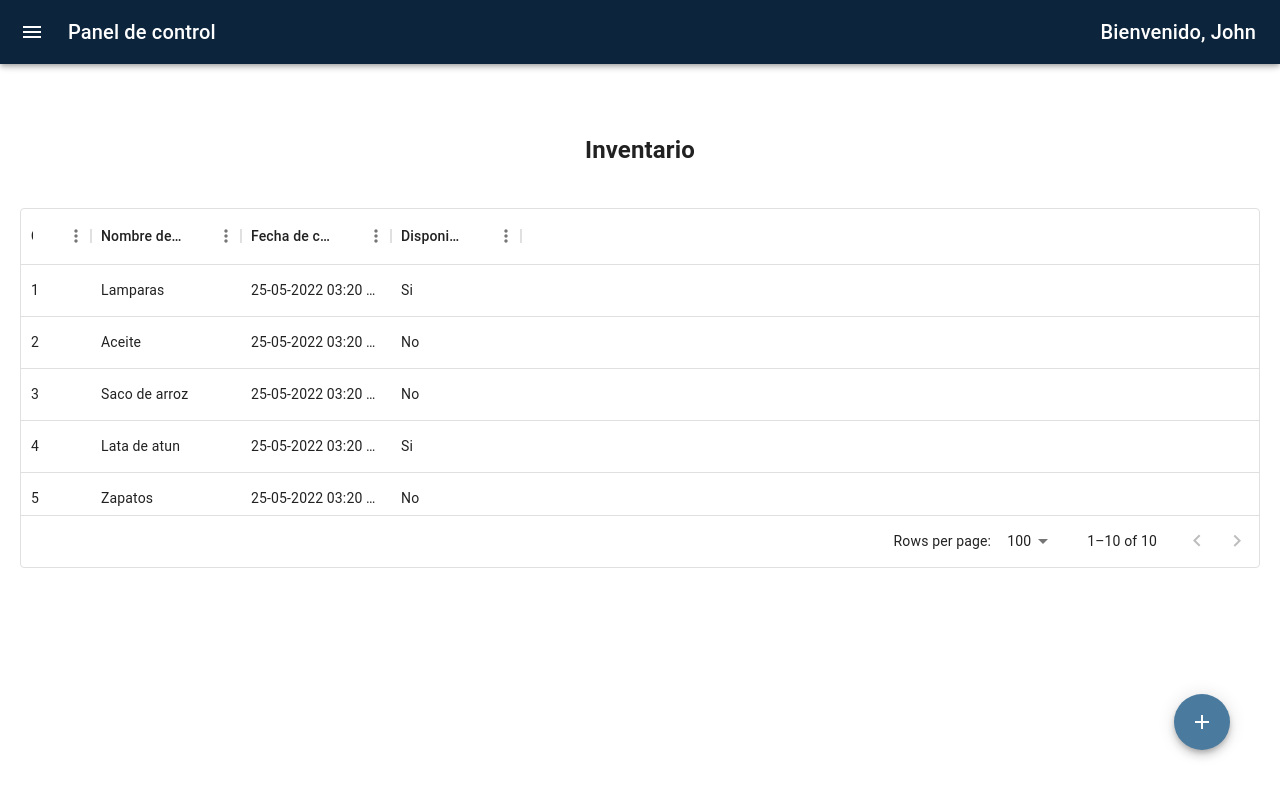
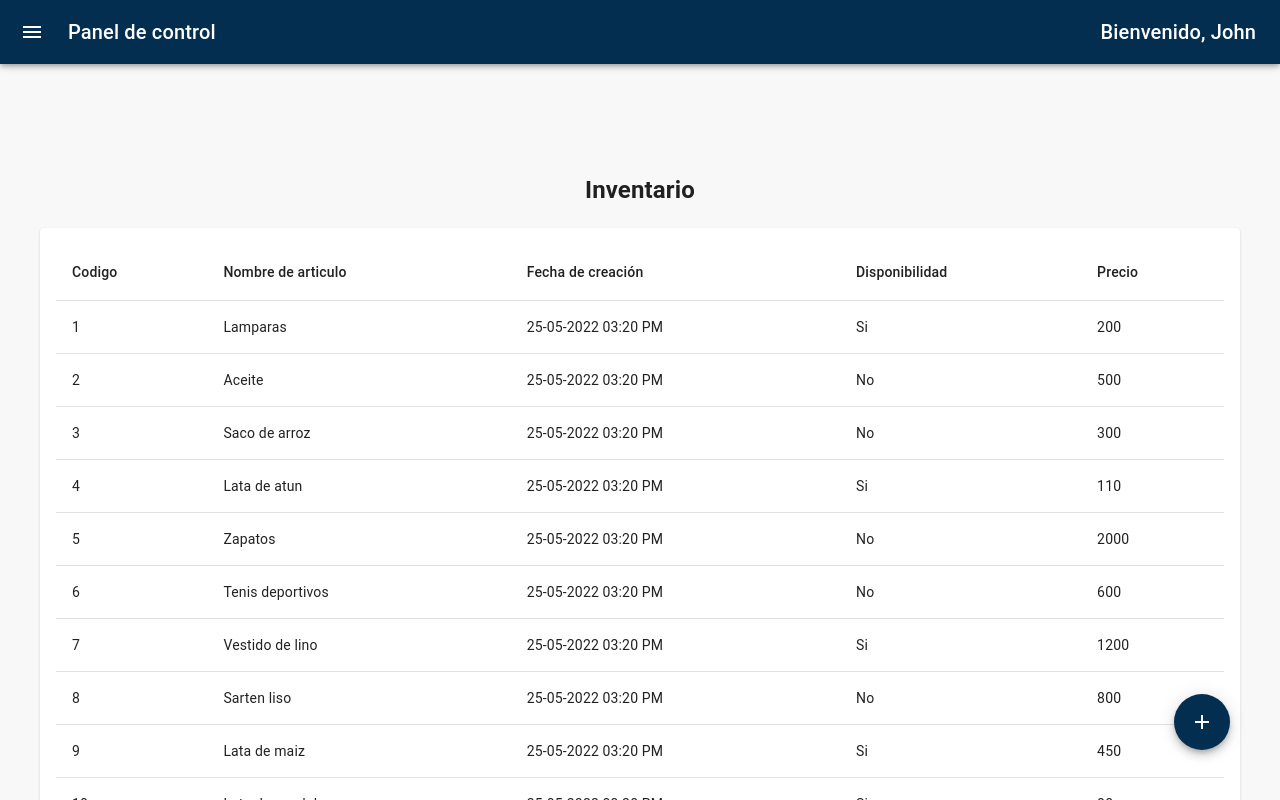
Before and after one commit to jecsdev/genesys-core, a React (Create React App) app: page /inventory in a window 1280 px wide. Built offline with nearby package versions, Linux system fonts and the light colour scheme.

Commit message:
Change application theme and refactoring tables

```diff
--- a/package.json
+++ b/package.json
@@ -47,5 +47,8 @@
       "last 1 firefox version",
       "last 1 safari version"
     ]
+  },
+  "devDependencies": {
+    "@babel/plugin-proposal-private-property-in-object": "^7.21.11"
   }
 }
--- a/src/App.css
+++ b/src/App.css
@@ -1,9 +1,15 @@
 .App {
   text-align: center;
+  background-color: #f8f8f8;
+  width: 100vw;
+  height: 100vh;
+  overflow: auto;
 }
 
 .container{
   background-color: #f8f8f8;
+  width: 100vw;
+  height: 100vh;
 }
 
 .App-logo {
@@ -14,6 +20,13 @@
 @media (prefers-reduced-motion: no-preference) {
   .App-logo {
     animation: App-logo-spin infinite 20s linear;
+  }
+}
+
+@media (max-width: 40px) {
+  .table th,
+  .table td {
+    font-size: 2px;
   }
 }
 
@@ -49,6 +62,18 @@
   margin-right: 12px;
 }
 
+.inventory-card{
+  margin: 40px;
+}
+.inventory-table{
+  height: 50vh;
+  width: 100%;
+  padding: 20px;
+  margin-left: auto;
+  margin-right: auto;
+  white-space: nowrap;
+}
+
 .fab{
   position: fixed;
   bottom: 50px;
--- a/src/App.jsx
+++ b/src/App.jsx
@@ -4,7 +4,6 @@ import Inventory from './pages/Inventory';
 import Home from './pages/Home';
 import NotFound from './pages/NotFound';
 import { BrowserRouter, Routes, Route } from 'react-router-dom';
-import Qrscanner from './pages/Qrscanner';
 import Login from './pages/Login';
 import ProductCategories from './pages/ProductCategories';
 import CreateProductCategory from './pages/CreateProductCategory';
@@ -20,7 +19,6 @@ function App() {
                 <Route path="/inventory" element={<Inventory/>}/>
                 <Route path="/productcategories" element={<ProductCategories/>}/>
                 <Route path="/createproductcategory" element={<CreateProductCategory/>}/>
-                <Route path ="/qrscanner" element ={<Qrscanner/>}/>
                 <Route path="*" element={<NotFound/>}/>
               </Route>
           </Routes>
--- /dev/null
+++ b/src/components/CustomTable.jsx
@@ -0,0 +1,54 @@
+import React from 'react';
+import { Table, TableHead, TableBody, TableRow, TableCell } from '@mui/material';
+
+const columns = [
+  { field: 'id', headerName: 'Codigo', width: 'auto' },
+  { field: 'articleName', headerName: 'Nombre de articulo', width: 'auto'  },
+  { field: 'createdDate', headerName: 'Fecha de creación', width: 'auto'  },
+  { field: 'available', headerName: 'Disponibilidad', width: 'auto'  },
+  { field: 'price', headerName: 'Precio', width: 'auto' }
+];
+
+const rows = [
+  { id: 1, articleName: 'Lamparas', createdDate: '25-05-2022 03:20 PM', available: 'Si', price: 200 },
+  { id: 2, articleName: 'Aceite', createdDate: '25-05-2022 03:20 PM', available: 'No', price: 500 },
+  { id: 3, articleName: 'Saco de arroz', createdDate: '25-05-2022 03:20 PM', available: 'No', price: 300 },
+  { id: 4, articleName: 'Lata de atun', createdDate: '25-05-2022 03:20 PM', available: 'Si', price: 110 },
+  { id: 5, articleName: 'Zapatos', createdDate: '25-05-2022 03:20 PM', available: 'No', price: 2000 },
+  { id: 6, articleName: 'Tenis deportivos', createdDate: '25-05-2022 03:20 PM', available: 'No', price: 600 },
+  { id: 7, articleName: 'Vestido de lino', createdDate: '25-05-2022 03:20 PM', available: 'Si', price: 1200 },
+  { id: 8, articleName: 'Sarten liso', createdDate: '25-05-2022 03:20 PM', available: 'No', price: 800 },
+  { id: 9, articleName: 'Lata de maiz', createdDate: '25-05-2022 03:20 PM', available: 'Si', price: 450 },
+  { id: 10, articleName: 'Lata de gandules', createdDate: '25-05-2022 03:20 PM', available: 'Si', price: 80 },
+];
+
+
+function CustomTable () {
+  return (
+    <div className="table">
+      <Table>
+        <TableHead>
+          <TableRow>
+            {columns.map((column) => (
+              <TableCell key={column.field} style={{ width: column.width }}>
+                {column.headerName}
+              </TableCell>
+            ))}
+          </TableRow>
+        </TableHead>
+        <TableBody>
+          {rows.map((row) => (
+            <TableRow key={row.id}>
+              {columns.map((column) => (
+                <TableCell key={column.field}>{row[column.field]}</TableCell>
+              ))}
+            </TableRow>
+          ))}
+        </TableBody>
+      </Table>
+    </div>
+
+  );
+};
+
+export default CustomTable;
--- a/src/components/Menu.jsx
+++ b/src/components/Menu.jsx
@@ -90,7 +90,7 @@ import { Outlet, useNavigate} from 'react-router-dom'
     return (
       <Box sx={{ display: 'flex'}}>
         <CssBaseline />
-        <AppBar position="fixed" open={open} sx={{background: '#0c243c'}}>
+        <AppBar position="fixed" open={open} sx={{background: '#042e50'}}>
             <Toolbar>
               <IconButton
                 color="inherit"
@@ -127,8 +127,8 @@ import { Outlet, useNavigate} from 'react-router-dom'
           open={open}
         >
           <DrawerHeader>
-              <img src={logo} class="logo"/>
-              <h4 class="text-logo">Genesys Core</h4>
+              <img src={logo} className="logo" alt="application logo"/>
+              <h4 className="text-logo">Genesys Core</h4>
             <IconButton onClick={handleDrawerClose}>
               {theme.direction === 'ltr' ? <ChevronLeftIcon /> : <ChevronRightIcon />}
             </IconButton>
--- a/src/components/Table.jsx
+++ /dev/null
@@ -1,42 +0,0 @@
-import React from 'react'
-
-import { DataGrid } from '@mui/x-data-grid';
-
-const columns = [
-  { field: 'id', headerName: 'Codigo', width: 70 },
-  { field: 'articleName', headerName: 'Nombre de articulo', width: 150 },
-  { field: 'createdDate', headerName: 'Fecha de creacion', width: 150 },
-  {
-    field: 'available',
-    headerName: 'Disponibilidad',
-    width: 130,
-  },
-];
-
-const rows = [
-  { id: 1, articleName: 'Lamparas', createdDate: '25-05-2022 03:20 PM', available: 'Si' },
-  { id: 2, articleName: 'Aceite', createdDate: '25-05-2022 03:20 PM', available: 'No' },
-  { id: 3, articleName: 'Saco de arroz', createdDate: '25-05-2022 03:20 PM', available: 'No' },
-  { id: 4, articleName: 'Lata de atun', createdDate: '25-05-2022 03:20 PM', available: 'Si' },
-  { id: 5, articleName: 'Zapatos', createdDate: '25-05-2022 03:20 PM', available: 'No' },
-  { id: 6, articleName: 'Tenis deportivos', createdDate: '25-05-2022 03:20 PM', available: 'No' },
-  { id: 7, articleName: 'Vestido de lino', createdDate: '25-05-2022 03:20 PM', available: 'Si' },
-  { id: 8, articleName: 'Sarten liso', createdDate: '25-05-2022 03:20 PM', available: 'No' },
-  { id: 9, articleName: 'Lata de maiz', createdDate: '25-05-2022 03:20 PM', available: 'Si' },
-  { id: 10, articleName: 'Lata de gandules', createdDate: '25-05-2022 03:20 PM', available: 'Si' }
-];
-
- function Table() {
-  return (
-    <div style={{ height: 400, width: '100%', padding: '20px', marginLeft: 'auto', marginRight: 'auto'}}>
-      <DataGrid
-        rows={rows}
-        columns={columns}
-        pageSize={5}
-        disableSelectionOnClick
-        rowsPerPageOptions={[5]}
-      />
-    </div>
-  );
-}
-export default Table;
--- a/src/pages/Home.jsx
+++ b/src/pages/Home.jsx
@@ -2,7 +2,7 @@ import React from 'react'
 import Menu from '../components/Menu'
  function Home() {
   return (
-    <div class="App">
+    <div className="App">
       <Menu/>
       <h2>Bienvenido a Genesys Core</h2>
     </div>
--- a/src/pages/Inventory.jsx
+++ b/src/pages/Inventory.jsx
@@ -1,11 +1,11 @@
 import React from 'react'
-import Table from '../components/Table'
+import Table from '../components/CustomTable'
 import Menu from '../components/Menu'
 import AddIcon from '@mui/icons-material/Add';
-import { Fab } from '@mui/material';
+import { CardContent, Fab } from '@mui/material';
 import { useNavigate } from 'react-router-dom';
 import { ThemeProvider, createTheme } from '@mui/material/styles';
-
+import {Card} from '@mui/material';
 function Inventory() {
 
 
@@ -15,7 +15,7 @@ const theme = createTheme({
   },
   palette: {
     primary: {
-      main: '#0c243c',
+      main: '#042e50',
       darker: '#053e85',
     },
     neutral: {
@@ -30,19 +30,22 @@ const theme = createTheme({
 });
 const navigate = useNavigate();
   return (
-    <div>
+    <div className="inventory-card">
       <ThemeProvider theme={theme}>
       <Menu/>
       <h2>Inventario</h2>
+      <Card>
+        <CardContent>
         <Table/>
-      <div class="fab">
-        <Fab color="secondary" aria-label="add" onClick={()=>{
+          <div className="fab">
+            <Fab color="primary" aria-label="add" onClick={()=>{
               navigate("/qrscanner")
             }} >
             <AddIcon/>
             </Fab>
-
           </div>
+        </CardContent>
+      </Card>
       </ThemeProvider>
     </div>
 
--- a/src/pages/Login.jsx
+++ b/src/pages/Login.jsx
@@ -21,7 +21,7 @@ import {Avatar, Button,  Grid, Paper, TextField} from '@mui/material'
   };
 
   //avatarStyle
-  const avatarStyle={backgroundColor: '#3f51b5'};
+  const avatarStyle={backgroundColor: '#042e50'};
 
   const userRef = useRef();
   const errRef = useRef();
@@ -59,7 +59,7 @@ import {Avatar, Button,  Grid, Paper, TextField} from '@mui/material'
 
   }
   return (
-    <div class="container">
+    <div className="container">
       <Grid>
         <Paper elevation={10} style={paperStyle}>
           <Grid align='center'>
@@ -96,7 +96,7 @@ import {Avatar, Button,  Grid, Paper, TextField} from '@mui/material'
           />
          <br/>
          <br/>
-          <Button type='submit' style={{background: '#3f51b5'}} variant='contained'>Iniciar Sesion</Button>
+          <Button type='submit' style={{background: '#042e50'}} variant='contained'>Iniciar Sesion</Button>
           </form>
 
             <p>¿Necesita una cuenta?</p>
--- a/src/pages/NotFound.jsx
+++ b/src/pages/NotFound.jsx
@@ -1,11 +1,10 @@
 import React from 'react'
-
 function NotFound() {
   return (
     <div>
         <h1>OOPS!</h1>
         <h4>La pagina que usted busca, no se encuentra en este castillo.</h4>
-  </div>
+    </div>
   )
 }
 
--- a/src/pages/ProductCategories.jsx
+++ b/src/pages/ProductCategories.jsx
@@ -1,38 +1,53 @@
 import React from 'react'
-import {IconButton} from '@mui/material'
-import Menu from '../components/Menu'
-import { makeStyles } from '@mui/styles'
-import AddBoxIcon from '@mui/icons-material/AddBox';
+import { CardContent, Fab } from '@mui/material';
+import { useNavigate } from 'react-router-dom';
+import { ThemeProvider, createTheme } from '@mui/material/styles';
+import {Card} from '@mui/material';
+import Menu from '../components/Menu';
+import Table from '../components/CustomTable';
+import AddIcon from '@mui/icons-material/Add';
 function ProductCategories() {
-    const styles = makeStyles(() => ({
-      root: {
-        "&:hover": {
-          backgroundColor: "#3f51b5"
-        },
-        color: "#ffff",
-        backgroundColor: "#3f51b5"
+
+  const navigate = useNavigate();
+  const theme = createTheme({
+    status: {
+      danger: '#e53e3e',
+    },
+    palette: {
+      primary: {
+        main: '#042e50',
+        darker: '#053e85',
       },
-      button: {
-        fontSize:"100px",
-        float: "right",
-        width: "100px",
-        height: "20px"
+      neutral: {
+        main: '#64748B',
+        contrastText: '#fff',
+      },
+      secondary: {
+        main: "#4a7a9e"
+
       }
-    }));
-    const btnStyles = styles();
+    },
+  });
+
   return (
-    <div>
-      <Menu/>
-      <h3>Categoría de productos</h3>
-      <div >
-        <IconButton  className={btnStyles.button} color="primary" >
-          <AddBoxIcon className={btnStyles.button}/>
-        </IconButton>
-      </div>
-      <br/>
-      <br/>
-
-    </div>
+    <div className="inventory-card">
+    <ThemeProvider theme={theme}>
+    <Menu/>
+    <h2>Categorría de productos</h2>
+    <Card>
+      <CardContent>
+      <Table/>
+        <div className="fab">
+          <Fab color="primary" aria-label="add" onClick={()=>{
+            navigate("/productcategories")
+          }} >
+          <AddIcon/>
+          </Fab>
+        </div>
+      </CardContent>
+    </Card>
+    </ThemeProvider>
+  </div>
 
   )
 }
--- a/src/pages/Qrscanner.jsx
+++ /dev/null
@@ -1,74 +0,0 @@
-import React, { useState } from 'react';
-import {
-    Container, Card, CardContent, Grid} from '@mui/material'
-    import { makeStyles } from '@mui/styles';
-import { QrReader } from 'react-qr-reader';
-import Menu from '../components/Menu';
-import moment from 'moment'
-
-function Qrscanner() {
-    const classes = useStyles();
-    //const qrRef = useRef(null);
-    const [scanResultWebCam, setScanResultWebCam] =  useState('');
-
-/*     const onScanFile = () =>{
-         qrRef.current.openImageDialog();
-    } */
-
-    let createdAt = moment().format("DD-MM-YYYY hh:mm:ss")
-
-    const [created, setCreated] = useState();
-
-    const handleErrorWebCam = (error) => {
-        console.log(error);
-    }
-
-    const handleScanWebCam = (result) => {
-        if(result) {
-            setScanResultWebCam(result.text);
-            setCreated(createdAt)
-        }
-    }
-    return (
-        <Grid>
-             <Menu/>
-        <Container className={classes.container}>
-            <Card>
-                <h2 className={classes.title}>Escáner de código QR</h2>
-                <CardContent>
-                    <Grid container spacing={2}>
-                        <Grid item x1={4} lg={4} md={6} sm={12} xs={12}>
-                            <QrReader
-                                delay={300}
-                                style={{ width: '100%' }}
-                                onError={handleErrorWebCam}
-                                onResult={handleScanWebCam}
-                            />
-                        </Grid>
-                        <Grid item x1={8} lg={4} md={6} sm={12} xs={12}>
-                            <h3>Información botenida por el código QR: {scanResultWebCam}</h3>
-                            <h3>Fecha de creación: {created}</h3>
-                        </Grid>
-                    </Grid>
-                </CardContent>
-            </Card>
-        </Container>
-        </Grid>
-        );
-}
-
-const useStyles = makeStyles(() => ({
-    container: {
-        marginTop: 30
-    },
-
-    title: {
-        display: 'flex',
-        justifyContent: 'center',
-        alignItems: 'center',
-        background: '#1d84b5',
-        color: '#fff',
-        padding: 20
-    }
-}));
-export default Qrscanner;
```
Also changed, not shown: 1 other file (tests, documents, lock files or other folders). Lines whose indentation alone changed are shown as unchanged.
